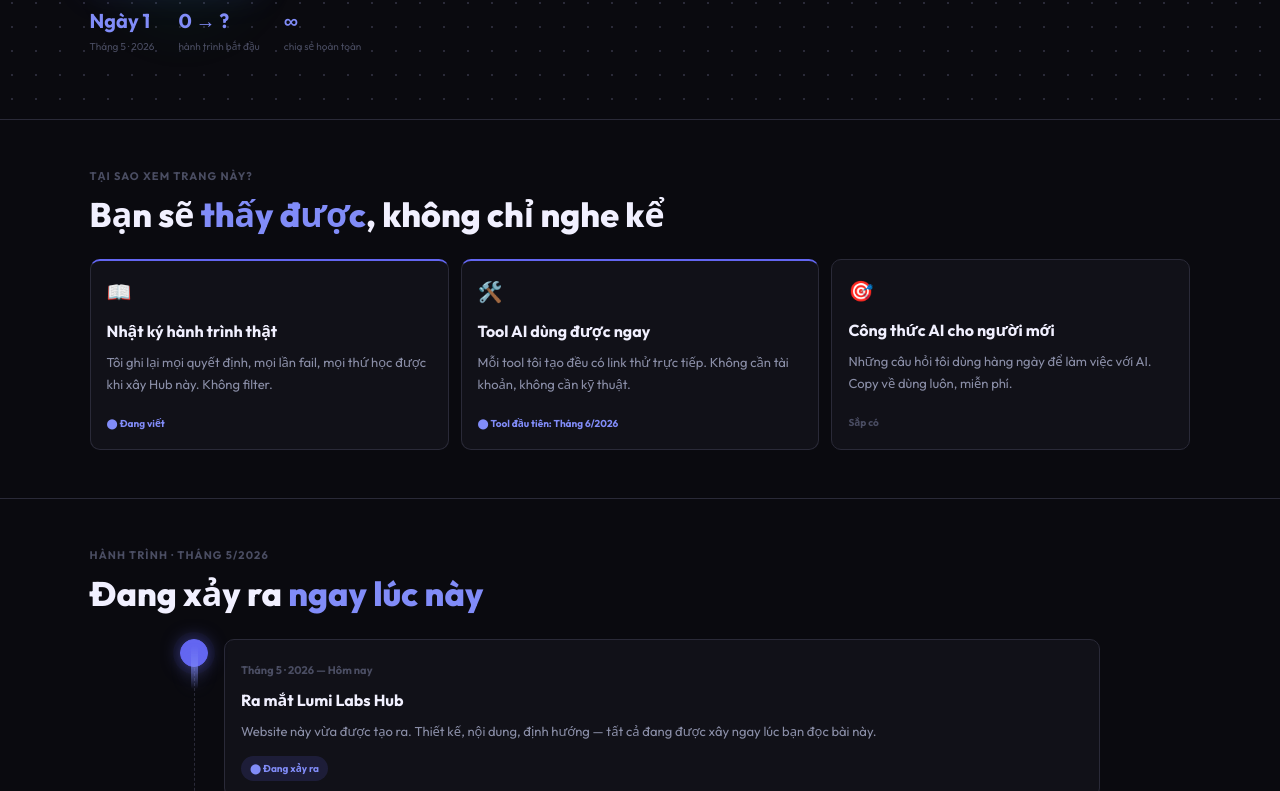
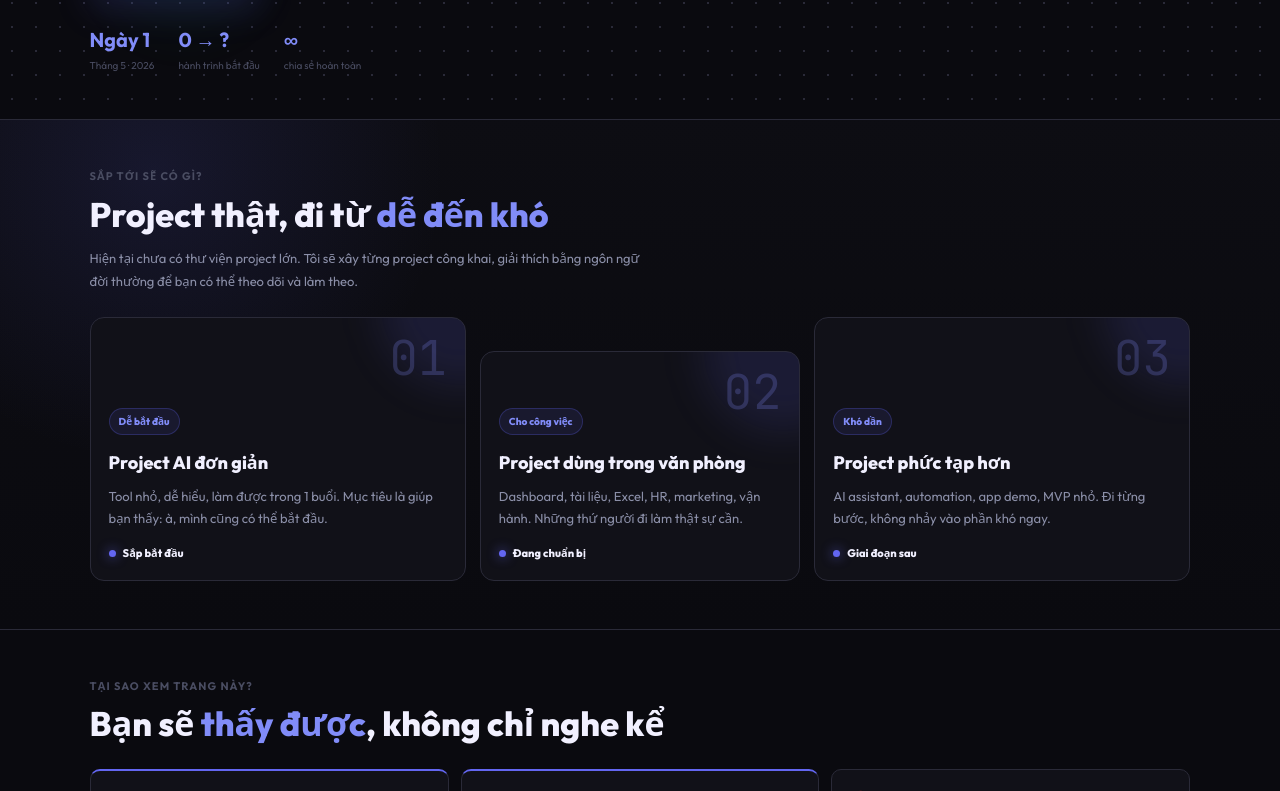
Before and after one commit to ltruongluan09/codex-zero-to-hero-vn, a React (Vite) app: page / in a window 1280 px wide. Shown: the part 649-1440 px from the top of the page. Built offline with nearby package versions, Linux system fonts and the light colour scheme.

Commit message:
Set expectations for upcoming real AI projects

```diff
--- a/src/App.jsx
+++ b/src/App.jsx
@@ -3,7 +3,7 @@
 const navItems = [
   { label: "Trang chủ", href: "#home" },
   { label: "Hành trình", href: "#journey" },
-  { label: "Tool AI", href: "#value" },
+  { label: "Project sắp tới", href: "#upcoming" },
   { label: "Thử thách 21 ngày", href: "#challenge" },
   { label: "Cộng đồng", href: "#community" },
 ];
@@ -53,6 +53,27 @@
   },
 ];
 
+const upcomingProjects = [
+  {
+    level: "Dễ bắt đầu",
+    title: "Project AI đơn giản",
+    desc: "Tool nhỏ, dễ hiểu, làm được trong 1 buổi. Mục tiêu là giúp bạn thấy: à, mình cũng có thể bắt đầu.",
+    status: "Sắp bắt đầu",
+  },
+  {
+    level: "Cho công việc",
+    title: "Project dùng trong văn phòng",
+    desc: "Dashboard, tài liệu, Excel, HR, marketing, vận hành. Những thứ người đi làm thật sự cần.",
+    status: "Đang chuẩn bị",
+  },
+  {
+    level: "Khó dần",
+    title: "Project phức tạp hơn",
+    desc: "AI assistant, automation, app demo, MVP nhỏ. Đi từng bước, không nhảy vào phần khó ngay.",
+    status: "Giai đoạn sau",
+  },
+];
+
 const timelineItems = [
   {
     date: "Tháng 5 · 2026 — Hôm nay",
@@ -63,6 +84,13 @@
   },
   {
     date: "Tháng 5 · 2026 — Tuần 2",
+    title: "Bắt đầu đăng project thật đầu tiên",
+    desc: "Tôi sẽ chọn một project rất nhỏ, làm từ đầu, giải thích từng quyết định bằng ngôn ngữ dễ hiểu cho người không biết code.",
+    badge: "Project đầu tiên",
+    state: "soon",
+  },
+  {
+    date: "Tháng 5 · 2026 — Tuần 3",
     title: "Khởi động Thử thách 21 ngày AI",
     desc: "Mỗi ngày 1 việc AI thực tế dành cho người mới hoàn toàn. Miễn phí. Cùng nhau làm.",
     badge: "Sắp diễn ra",
@@ -214,7 +242,7 @@
         </h1>
         <div className="live-note">
           <span>Đang xảy ra</span>
-          <strong>Hôm nay ngày 1, xem tôi làm được gì trong 30 ngày tới.</strong>
+          <strong>Hôm nay là ngày 1. Tôi sẽ bắt đầu đăng các project AI thật từ đơn giản đến phức tạp — dành cho người không biết code.</strong>
         </div>
         <p>
           Không phải bài hướng dẫn được dàn dựng sẵn. Đây là hành trình <strong>thật</strong> —
@@ -231,6 +259,31 @@
         </div>
       </div>
       <WhoCard />
+    </section>
+  );
+}
+
+function UpcomingSection() {
+  return (
+    <section id="upcoming" className="section upcoming-section">
+      <div className="section-head" data-reveal>
+        <span className="section-label">Sắp tới sẽ có gì?</span>
+        <h2>Project thật, đi từ <strong>dễ đến khó</strong></h2>
+        <p className="section-note">
+          Hiện tại chưa có thư viện project lớn. Tôi sẽ xây từng project công khai, giải thích bằng ngôn ngữ đời thường để bạn có thể theo dõi và làm theo.
+        </p>
+      </div>
+      <div className="upcoming-grid">
+        {upcomingProjects.map((project, index) => (
+          <article key={project.title} className="upcoming-card" data-reveal>
+            <span className="upcoming-num">0{index + 1}</span>
+            <small>{project.level}</small>
+            <h3>{project.title}</h3>
+            <p>{project.desc}</p>
+            <strong>{project.status}</strong>
+          </article>
+        ))}
+      </div>
     </section>
   );
 }
@@ -330,6 +383,7 @@
       <Header />
       <main>
         <Hero />
+        <UpcomingSection />
         <ValueSection />
         <JourneySection />
         <ChallengeSection />
--- a/src/index.css
+++ b/src/index.css
@@ -591,6 +591,128 @@
   color: var(--brand-light);
 }
 
+.section-note {
+  max-width: 560px;
+  margin: 12px 0 0;
+  color: var(--text-secondary);
+  font-size: 13px;
+  line-height: 1.75;
+}
+
+.upcoming-section {
+  position: relative;
+  overflow: hidden;
+  background:
+    radial-gradient(circle at 12% 10%, rgba(99, 102, 241, 0.12), transparent 24%),
+    linear-gradient(180deg, rgba(17, 17, 24, 0.42), transparent);
+}
+
+.upcoming-grid {
+  width: min(1120px, 100%);
+  margin: 0 auto;
+  display: grid;
+  grid-template-columns: 1.08fr 0.92fr 1.08fr;
+  gap: 14px;
+  align-items: stretch;
+}
+
+.upcoming-card {
+  position: relative;
+  overflow: hidden;
+  min-height: 230px;
+  display: flex;
+  flex-direction: column;
+  justify-content: flex-end;
+  border: 1px solid var(--bg-border);
+  border-radius: var(--radius-lg);
+  background: var(--bg-surface);
+  padding: 18px;
+  transition: transform 0.2s ease, border-color 0.2s ease, background 0.2s ease;
+}
+
+.upcoming-card:nth-child(2) {
+  margin-top: 34px;
+}
+
+.upcoming-card::before {
+  content: "";
+  position: absolute;
+  inset: -35% -20% auto auto;
+  width: 160px;
+  height: 160px;
+  border-radius: 50%;
+  background: rgba(99, 102, 241, 0.13);
+  filter: blur(20px);
+  transition: opacity 0.2s ease, transform 0.2s ease;
+}
+
+.upcoming-card:hover {
+  border-color: var(--brand);
+  background: var(--bg-elevated);
+  transform: translateY(-4px);
+}
+
+.upcoming-card:hover::before {
+  opacity: 0.95;
+  transform: scale(1.14);
+}
+
+.upcoming-num {
+  position: absolute;
+  top: 16px;
+  right: 18px;
+  color: rgba(129, 140, 248, 0.24);
+  font-family: var(--font-mono);
+  font-size: 48px;
+  line-height: 1;
+}
+
+.upcoming-card small {
+  width: fit-content;
+  border: 1px solid rgba(99, 102, 241, 0.26);
+  border-radius: var(--radius-pill);
+  color: var(--brand-light);
+  background: rgba(99, 102, 241, 0.1);
+  padding: 5px 9px;
+  font-size: 10px;
+  font-weight: 800;
+}
+
+.upcoming-card h3 {
+  position: relative;
+  margin: 14px 0 0;
+  color: var(--text-primary);
+  font-size: 18px;
+  font-weight: 800;
+}
+
+.upcoming-card p {
+  position: relative;
+  margin: 9px 0 16px;
+  color: var(--text-secondary);
+  font-size: 13px;
+  line-height: 1.7;
+}
+
+.upcoming-card strong {
+  position: relative;
+  width: fit-content;
+  color: var(--text-primary);
+  font-size: 11px;
+  font-weight: 800;
+}
+
+.upcoming-card strong::before {
+  content: "";
+  display: inline-block;
+  width: 7px;
+  height: 7px;
+  margin-right: 7px;
+  border-radius: 50%;
+  background: var(--brand);
+  box-shadow: 0 0 12px rgba(99, 102, 241, 0.8);
+}
+
 .cards-grid {
   width: min(1120px, 100%);
   margin: 0 auto;
@@ -1024,6 +1146,14 @@
     grid-template-columns: repeat(2, 1fr);
   }
 
+  .upcoming-grid {
+    grid-template-columns: 1fr;
+  }
+
+  .upcoming-card:nth-child(2) {
+    margin-top: 0;
+  }
+
   .value-card:nth-child(2),
   .value-card:nth-child(3) {
     transform: none;
@@ -1074,6 +1204,18 @@
     grid-template-columns: 1fr;
   }
 
+  .upcoming-grid {
+    grid-template-columns: 1fr;
+  }
+
+  .upcoming-card {
+    min-height: 210px;
+  }
+
+  .upcoming-card:nth-child(2) {
+    margin-top: 0;
+  }
+
   .value-card:nth-child(2),
   .value-card:nth-child(3) {
     transform: none;
```
